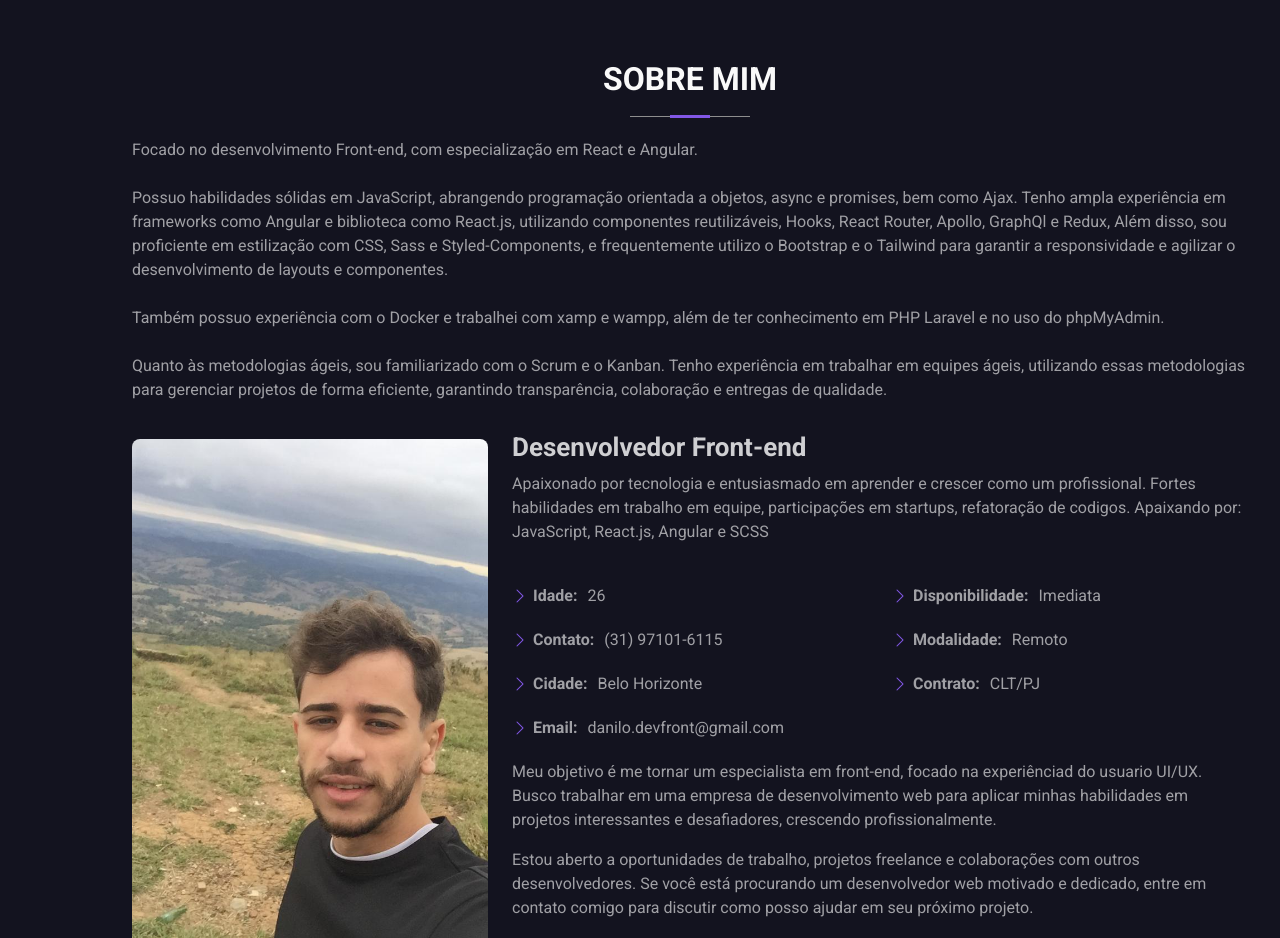
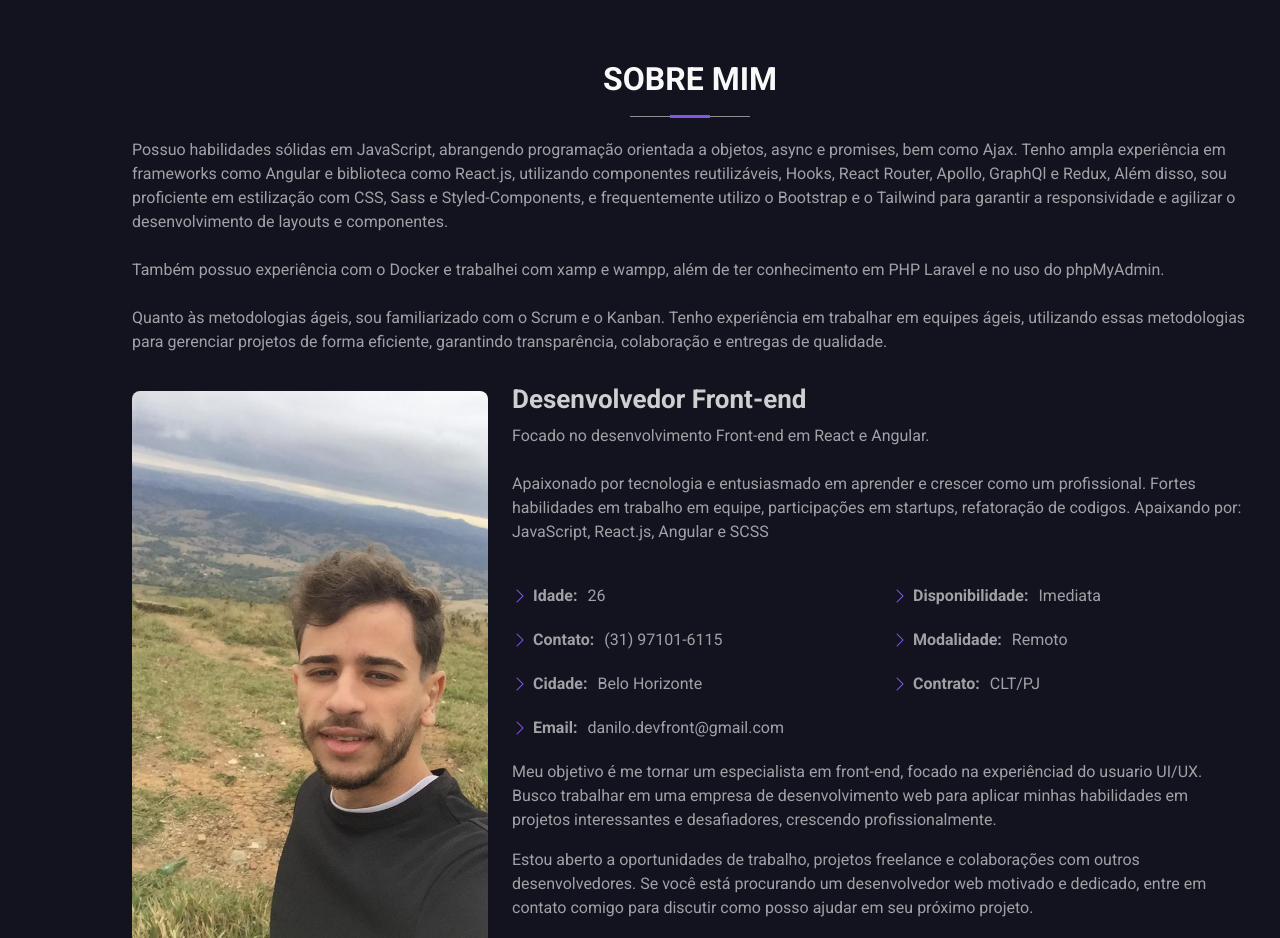
Before and after one commit to DaniloDevFront/Portifolio_Danilo, a website: page index.html in a window 1280 px wide. Shown: the part 800-1738 px from the top of the page. Drawn offline with nearby package versions, Linux system fonts and the light colour scheme.

Commit message:
fixtexts

```diff
--- a/index.html
+++ b/index.html
@@ -107,9 +107,6 @@
         <div class="section-title">
           <h2>Sobre mim</h2>
           <p class="text-start">
-            Focado no desenvolvimento Front-end, com especialização em React e Angular.
-            </br>
-            </br>
             Possuo habilidades sólidas em JavaScript, abrangendo programação orientada a objetos, async e promises, bem
             como Ajax. Tenho ampla experiência em frameworks como Angular e biblioteca como React.js, utilizando
             componentes reutilizáveis, Hooks, React Router, Apollo, GraphQl e Redux, Além disso, sou proficiente em
@@ -133,6 +130,9 @@
           <div class="col-lg-8 pt-4 pt-lg-0 content">
             <h3>Desenvolvedor Front-end</h3>
             <p>
+              Focado no desenvolvimento Front-end em React e Angular.
+              </br>
+              </br>
               Apaixonado por tecnologia e entusiasmado em aprender e crescer como um profissional. Fortes habilidades em
               trabalho em equipe, participações em startups, refatoração de codigos.
 
```
